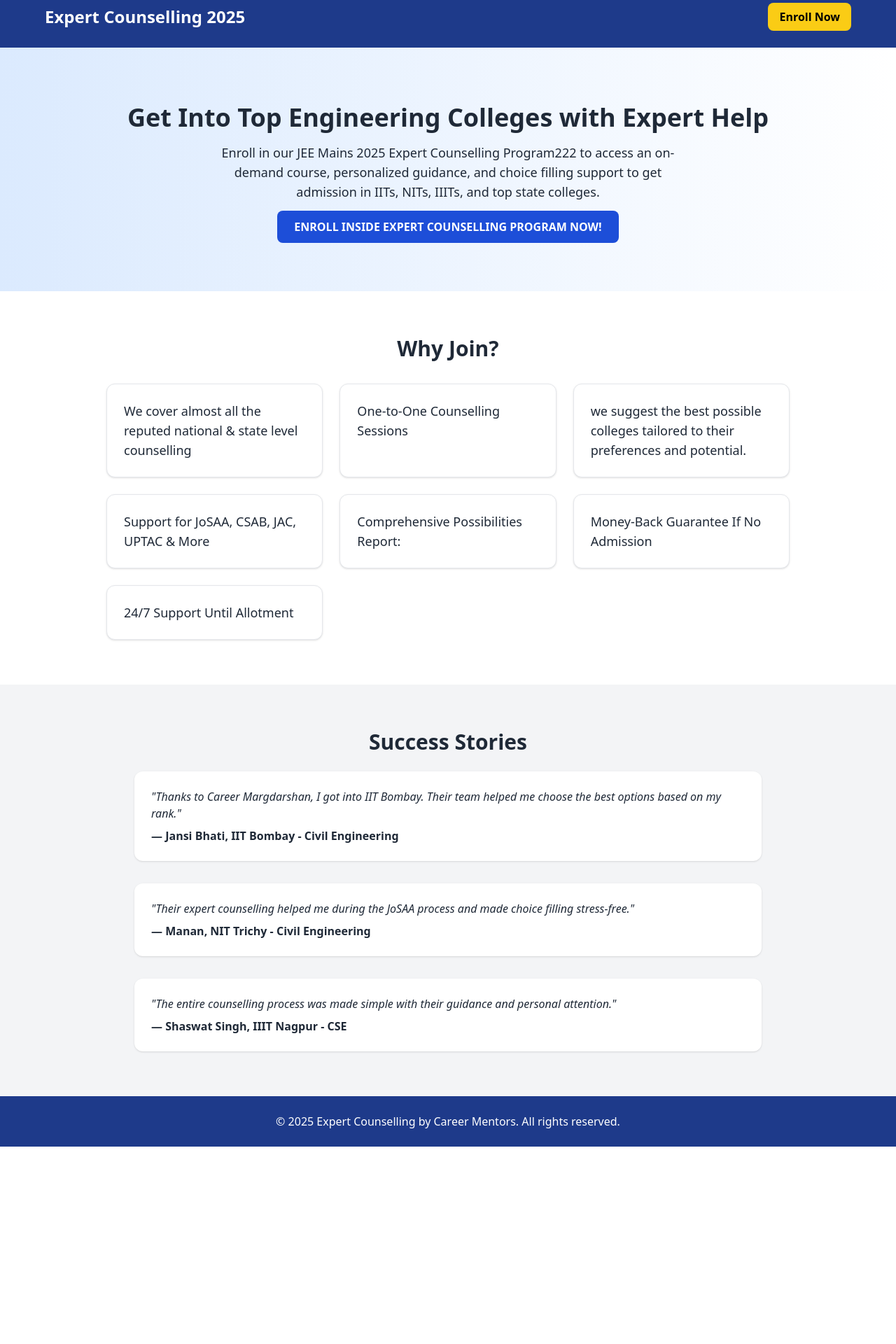
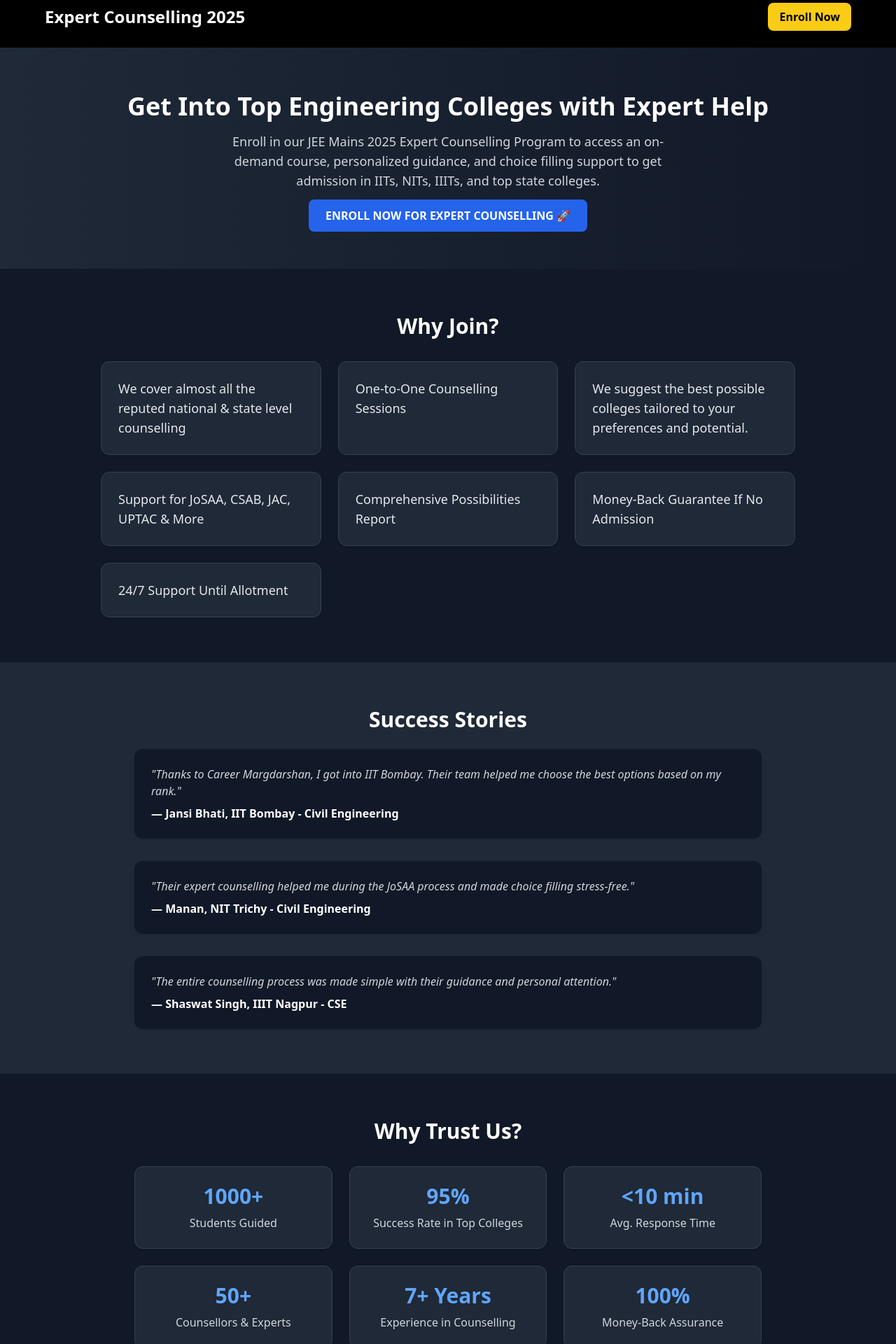
Before and after one commit to Anantamemories/expert-counselling, a Next.js app: page / in a window 1280 px wide. Shown: the part 20-1940 px from the top of the page at 70% size. Before the commit the page ends 1658 px from the top, so only its background shows below. Built offline with nearby package versions, Linux system fonts and the light colour scheme.

Commit message:
Update index.tsx

```diff
--- a/pages/index.tsx
+++ b/pages/index.tsx
@@ -1,9 +1,9 @@
 export default function Home() {
   return (
-    <div className="min-h-screen bg-white text-gray-800 font-sans">
-      <header className="bg-blue-900 text-white p-6 shadow-md">
+    <div className="min-h-screen bg-gray-900 text-white font-sans">
+      <header className="bg-black text-white p-6 shadow-md">
         <div className="max-w-6xl mx-auto flex justify-between items-center">
-          <h1 className="text-2xl font-bold">Expert Counselling 2025</h1>
+          <h1 className="text-xl md:text-2xl font-bold">Expert Counselling 2025</h1>
           <a
             href="https://tagmango.app/b6973e66fb"
             target="_blank"
@@ -15,49 +15,49 @@
         </div>
       </header>
 
-      <section className="bg-gradient-to-r from-blue-100 to-white py-20 px-6 text-center">
-        <h2 className="text-4xl font-bold mb-4">Get Into Top Engineering Colleges with Expert Help</h2>
-        <p className="max-w-2xl mx-auto text-lg mb-6">
-          Enroll in our JEE Mains 2025 Expert Counselling Program222 to access an on-demand course,
+      <section className="bg-gradient-to-r from-gray-800 to-gray-900 py-16 px-4 text-center">
+        <h2 className="text-2xl md:text-4xl font-bold mb-4">
+          Get Into Top Engineering Colleges with Expert Help
+        </h2>
+        <p className="max-w-2xl mx-auto text-base md:text-lg mb-6 text-gray-300">
+          Enroll in our JEE Mains 2025 Expert Counselling Program to access an on-demand course,
           personalized guidance, and choice filling support to get admission in IITs, NITs, IIITs, and top state colleges.
         </p>
         <a
           href="https://tagmango.app/b6973e66fb"
           target="_blank"
           rel="noopener noreferrer"
-          className="bg-blue-700 hover:bg-blue-600 text-white font-semibold px-6 py-3 rounded-lg"
+          className="bg-blue-600 hover:bg-blue-500 text-white font-semibold px-6 py-3 rounded-lg"
         >
-          ENROLL INSIDE EXPERT COUNSELLING PROGRAM NOW!
-
+          ENROLL NOW FOR EXPERT COUNSELLING 🚀
         </a>
       </section>
-   <section className="py-16 px-6 max-w-5xl mx-auto">
-        <h3 className="text-3xl font-bold mb-8 text-center">Why Join?</h3>
+
+      <section className="py-16 px-4 max-w-5xl mx-auto">
+        <h3 className="text-2xl md:text-3xl font-bold mb-8 text-center text-white">Why Join?</h3>
         <div className="grid gap-6 sm:grid-cols-2 md:grid-cols-3">
           {[
             'We cover almost all the reputed national & state level counselling ',
             'One-to-One Counselling Sessions',
-            'we suggest the best possible colleges tailored to their preferences and potential.',
+            'We suggest the best possible colleges tailored to your preferences and potential.',
             'Support for JoSAA, CSAB, JAC, UPTAC & More',
-            'Comprehensive Possibilities Report:',
+            'Comprehensive Possibilities Report',
             'Money-Back Guarantee If No Admission',
             '24/7 Support Until Allotment'
-
-
           ].map((item, idx) => (
             <div
               key={idx}
-              className="bg-white border rounded-xl shadow p-6 hover:shadow-md transition"
+              className="bg-gray-800 border border-gray-700 rounded-xl shadow p-6 hover:shadow-lg transition"
             >
-              <p className="font-medium text-lg">{item}</p>
+              <p className="font-medium text-base md:text-lg text-gray-200">{item}</p>
             </div>
           ))}
         </div>
       </section>
 
-      <section className="bg-gray-100 py-16 px-6">
+      <section className="bg-gray-800 py-16 px-4">
         <div className="max-w-4xl mx-auto">
-          <h3 className="text-3xl font-bold mb-6 text-center">Success Stories</h3>
+          <h3 className="text-2xl md:text-3xl font-bold mb-6 text-center text-white">Success Stories</h3>
           <div className="space-y-8">
             {[
               {
@@ -79,16 +79,40 @@
                   'The entire counselling process was made simple with their guidance and personal attention.'
               }
             ].map((story, idx) => (
-              <div key={idx} className="bg-white rounded-xl p-6 shadow">
-                <p className="italic mb-2">"{story.quote}"</p>
-                <p className="font-semibold">— {story.name}, {story.college}</p>
+              <div key={idx} className="bg-gray-900 rounded-xl p-6 shadow">
+                <p className="italic mb-2 text-sm md:text-base text-gray-300">"{story.quote}"</p>
+                <p className="font-semibold text-sm md:text-base text-white">— {story.name}, {story.college}</p>
               </div>
             ))}
           </div>
         </div>
       </section>
 
-      <footer className="bg-blue-900 text-white text-center py-6">
+      <section className="py-16 px-4 bg-gray-900">
+        <div className="max-w-4xl mx-auto text-center">
+          <h3 className="text-2xl md:text-3xl font-bold mb-8">Why Trust Us?</h3>
+          <div className="grid gap-6 sm:grid-cols-2 md:grid-cols-3">
+            {[
+              { metric: '1000+', label: 'Students Guided' },
+              { metric: '95%', label: 'Success Rate in Top Colleges' },
+              { metric: '<10 min', label: 'Avg. Response Time' },
+              { metric: '50+', label: 'Counsellors & Experts' },
+              { metric: '7+ Years', label: 'Experience in Counselling' },
+              { metric: '100%', label: 'Money-Back Assurance' }
+            ].map((item, idx) => (
+              <div
+                key={idx}
+                className="bg-gray-800 border border-gray-700 rounded-xl shadow p-6 hover:shadow-md transition"
+              >
+                <p className="text-3xl font-bold text-blue-400 mb-2">{item.metric}</p>
+                <p className="font-medium text-sm md:text-base text-gray-300">{item.label}</p>
+              </div>
+            ))}
+          </div>
+        </div>
+      </section>
+
+      <footer className="bg-black text-white text-center py-6">
         <p>&copy; {new Date().getFullYear()} Expert Counselling by Career Mentors. All rights reserved.</p>
       </footer>
     </div>
```
